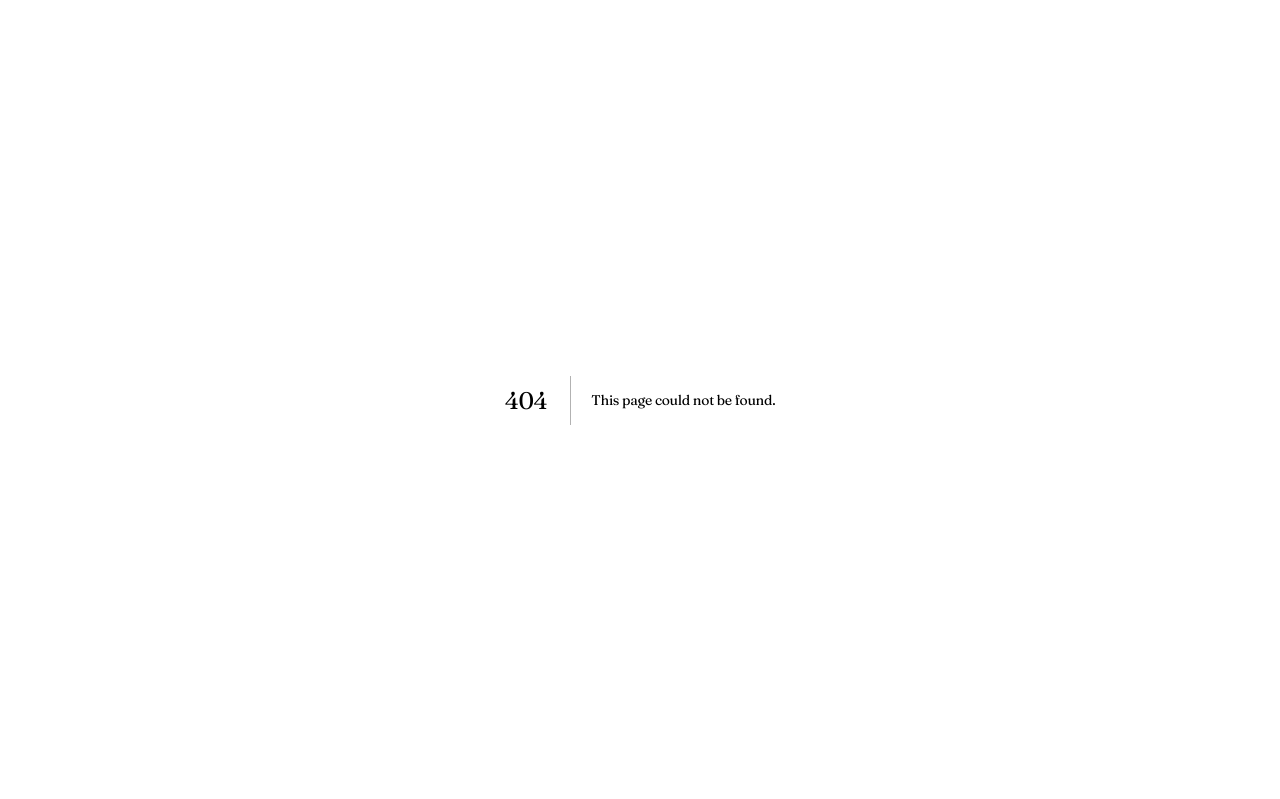
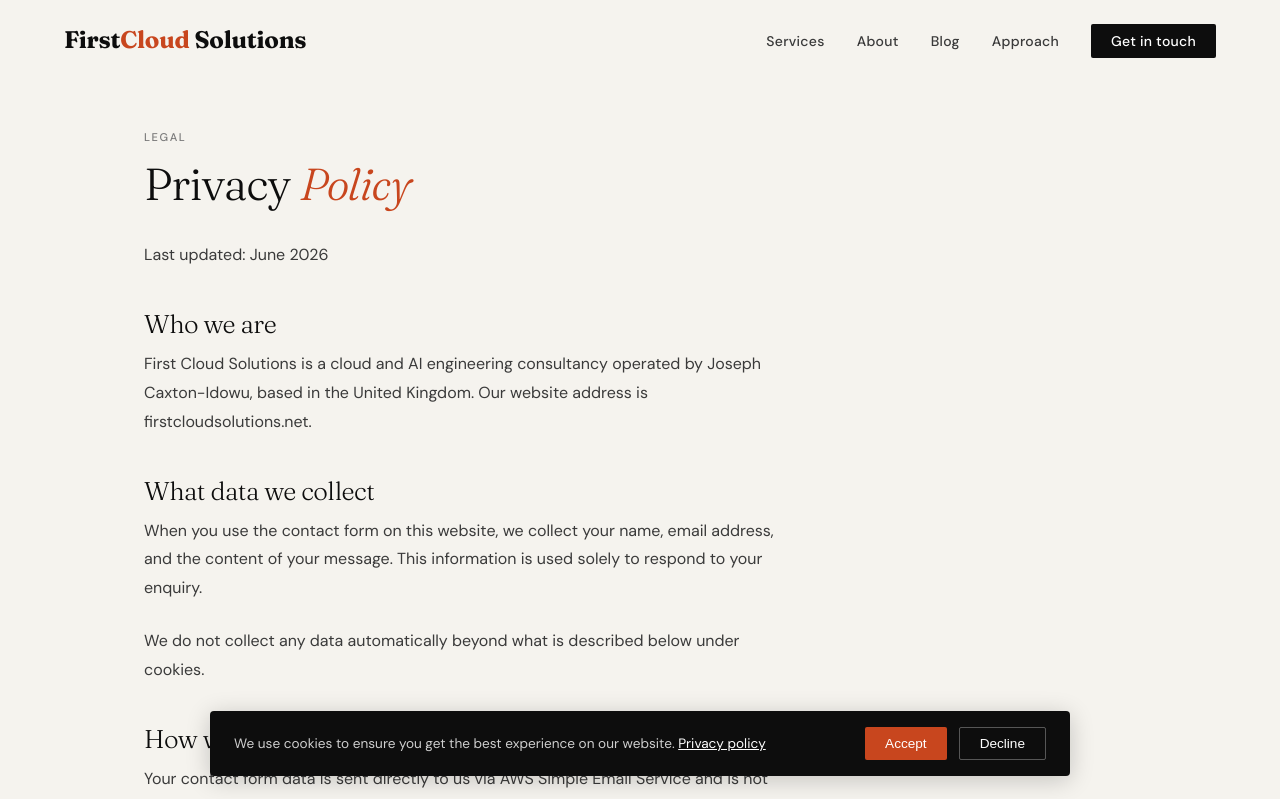
Before and after one commit to josephcaxton/firstcloudsolutions, a Next.js app: page /privacy in a window 1280 px wide. Before the commit this address had no page. Shown: the top 799 px of the page. Built offline with nearby package versions, Linux system fonts and the light colour scheme.

Commit message:
add privacy policy and cookie banner

```diff
--- a/app/layout.tsx
+++ b/app/layout.tsx
@@ -2,6 +2,7 @@ import type { Metadata } from 'next';
 import { Fraunces } from 'next/font/google';
 import { DM_Sans } from 'next/font/google';
 import './globals.css';
+import CookieBanner from '@/components/CookieBanner';
 
 const fraunces = Fraunces({
   subsets: ['latin'],
@@ -81,7 +82,7 @@ export default function RootLayout({
 }) {
   return (
     <html lang="en" className={`${fraunces.variable} ${dmSans.variable}`}>
-      <body>{children}</body>
+      <body>{children}<CookieBanner /></body>
     </html>
   );
 }
--- /dev/null
+++ b/app/privacy/page.tsx
@@ -0,0 +1,51 @@
+import Nav from '@/components/Nav'
+import Footer from '@/components/Footer'
+
+export default function PrivacyPage() {
+  return (
+    <>
+      <Nav />
+      <section style={{
+        padding: 'clamp(5rem, 10vw, 8rem) 0 clamp(4rem, 8vw, 7rem)',
+        background: 'var(--paper)',
+      }}>
+        <div className="container">
+          <div style={{ maxWidth: '680px' }}>
+            <p className="section-tag">Legal</p>
+            <h1 className="section-title" style={{ marginBottom: '2rem' }}>
+              Privacy <em>Policy</em>
+            </h1>
+
+            <div className="post-body">
+              <p>Last updated: June 2026</p>
+
+              <h2>Who we are</h2>
+              <p>First Cloud Solutions is a cloud and AI engineering consultancy operated by Joseph Caxton-Idowu, based in the United Kingdom. Our website address is firstcloudsolutions.net.</p>
+
+              <h2>What data we collect</h2>
+              <p>When you use the contact form on this website, we collect your name, email address, and the content of your message. This information is used solely to respond to your enquiry.</p>
+              <p>We do not collect any data automatically beyond what is described below under cookies.</p>
+
+              <h2>How we use your data</h2>
+              <p>Your contact form data is sent directly to us via AWS Simple Email Service and is not stored in any database. We use it only to respond to your message and will never share it with third parties or use it for marketing without your explicit consent.</p>
+
+              <h2>Cookies</h2>
+              <p>This website uses a single cookie to remember your cookie consent preference. It contains no personal data and expires after 12 months. We do not use tracking, advertising, or analytics cookies.</p>
+
+              <h2>Your rights</h2>
+              <p>Under UK GDPR, you have the right to access, correct, or request deletion of any personal data we hold about you. To exercise any of these rights, contact us at:</p>
+              <p><a href="mailto:support@firstcloudsolutions.net">support@firstcloudsolutions.net</a></p>
+
+              <h2>Third party services</h2>
+              <p>This website is hosted on AWS. Fonts are loaded from Google Fonts. Please refer to their respective privacy policies for details on how they handle data.</p>
+
+              <h2>Changes to this policy</h2>
+              <p>We may update this policy from time to time. The date at the top of this page will always reflect the most recent version.</p>
+            </div>
+          </div>
+        </div>
+      </section>
+      <Footer />
+    </>
+  )
+}
--- /dev/null
+++ b/components/CookieBanner.tsx
@@ -0,0 +1,87 @@
+'use client'
+
+import { useState, useEffect } from 'react'
+import Link from 'next/link'
+
+export default function CookieBanner() {
+  const [visible, setVisible] = useState(false)
+
+  useEffect(() => {
+    const consent = localStorage.getItem('cookie-consent')
+    if (!consent) setVisible(true)
+  }, [])
+
+  const accept = () => {
+    localStorage.setItem('cookie-consent', 'accepted')
+    setVisible(false)
+  }
+
+  const decline = () => {
+    localStorage.setItem('cookie-consent', 'declined')
+    setVisible(false)
+  }
+
+  if (!visible) return null
+
+  return (
+    <div style={{
+      position: 'fixed',
+      bottom: '1.5rem',
+      left: '50%',
+      transform: 'translateX(-50%)',
+      width: 'calc(100% - 3rem)',
+      maxWidth: '860px',
+      background: 'var(--ink)',
+      color: 'var(--white)',
+      padding: '1rem 1.5rem',
+      borderRadius: 'var(--radius-md)',
+      display: 'flex',
+      alignItems: 'center',
+      justifyContent: 'space-between',
+      gap: '1.5rem',
+      flexWrap: 'wrap',
+      zIndex: 9999,
+      boxShadow: '0 4px 24px rgba(0,0,0,0.2)',
+    }}>
+      <p style={{
+        fontSize: '0.85rem',
+        lineHeight: 1.6,
+        color: 'rgba(255,255,255,0.8)',
+        margin: 0,
+        flex: 1,
+        minWidth: '200px',
+      }}>
+        We use cookies to ensure you get the best experience on our website.{' '}
+        <Link href="/privacy" style={{ color: 'var(--white)', textDecoration: 'underline' }}>
+          Privacy policy
+        </Link>
+      </p>
+      <div style={{ display: 'flex', gap: '0.75rem', flexShrink: 0 }}>
+        <button onClick={accept} style={{
+          background: 'var(--accent)',
+          color: 'var(--white)',
+          border: 'none',
+          padding: '0.5rem 1.25rem',
+          borderRadius: 'var(--radius-sm)',
+          fontSize: '0.85rem',
+          fontWeight: 500,
+          cursor: 'pointer',
+        }}>
+          Accept
+        </button>
+        <button onClick={decline} style={{
+          background: 'transparent',
+          color: 'var(--white)',
+          border: '1px solid rgba(255,255,255,0.3)',
+          padding: '0.5rem 1.25rem',
+          borderRadius: 'var(--radius-sm)',
+          fontSize: '0.85rem',
+          fontWeight: 500,
+          cursor: 'pointer',
+        }}>
+          Decline
+        </button>
+      </div>
+    </div>
+  )
+}
--- a/components/Footer.tsx
+++ b/components/Footer.tsx
@@ -14,6 +14,7 @@ export default function Footer() {
         <Link href="/#services">Services</Link>
         <Link href="/#about">About</Link>
         <Link href="/#contact">Contact</Link>
+        <Link href="/privacy">Privacy Policy</Link>
         <a href="https://linkedin.com/in/josephcaxton" target="_blank" rel="noopener noreferrer">
           LinkedIn
         </a>
```
Also changed, not shown: app/page.tsx (+19 -1 lines), public/images/joseph-caxton-idowu.jpg (added).
